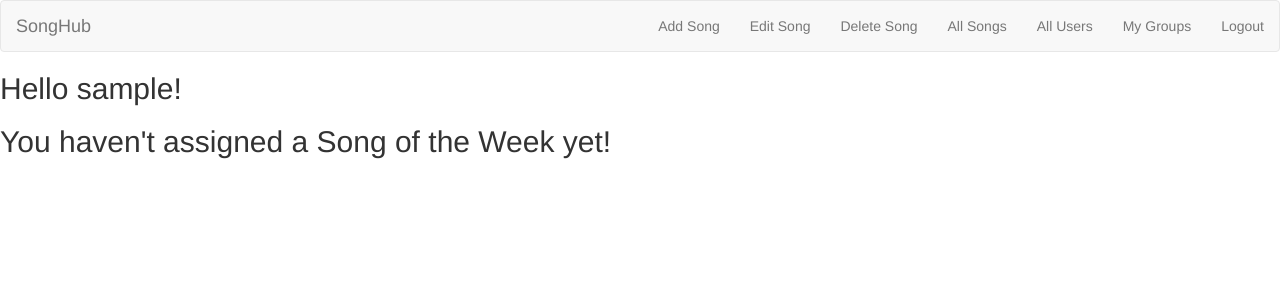
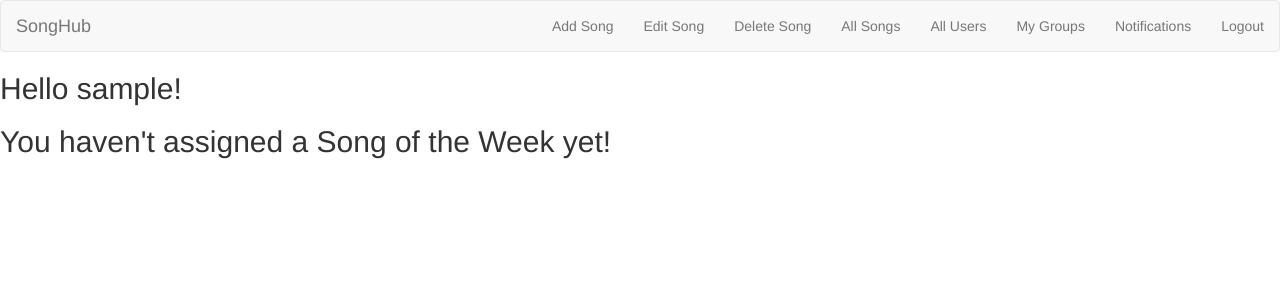
Before and after one commit to seanluo1/cs411_project, a Flask app: page / in a window 1280 px wide. Shown: the top 300 px of the page. Run offline with Flask 2, Linux system fonts and the light colour scheme; the visitor is signed in with stand-in values (Sample User, id 1); data comes from the database, SQL or seed files in the repository; some libraries are stand-ins or nearby versions.

Commit message:
notifications page

```diff
--- a/app/__init__.py
+++ b/app/__init__.py
@@ -54,6 +54,9 @@ def create_app(test_config=None):
     from . import users
     app.register_blueprint(users.bp)
 
+    from . import notifications
+    app.register_blueprint(notifications.bp)
+
     from . import home
     app.register_blueprint(home.bp)
     app.add_url_rule('/', endpoint='index')
--- a/app/templates/logged_in_base.html
+++ b/app/templates/logged_in_base.html
@@ -17,6 +17,7 @@
       <li><a href="{{ url_for('songs.all_songs') }}"> All Songs</a></li>
       <li><a href="{{ url_for('users.all_users') }}">All Users</a></li>
       <li><a href="{{ url_for('groups.all_groups') }}">My Groups</a></li>
+      <li><a href="{{ url_for('notifications.all_notifications') }}">Notifications</a></li>
       <li><a href="{{ url_for('auth.logout') }}">Logout</a></li>
   </ul>
   </div>
```
